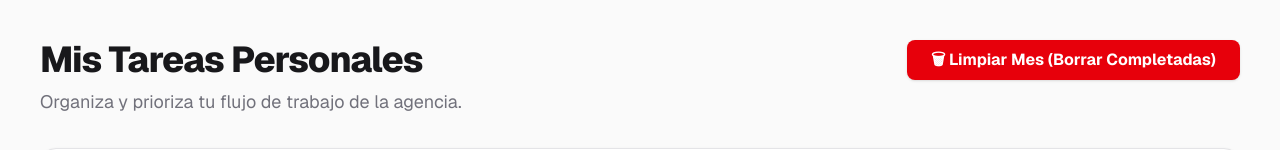
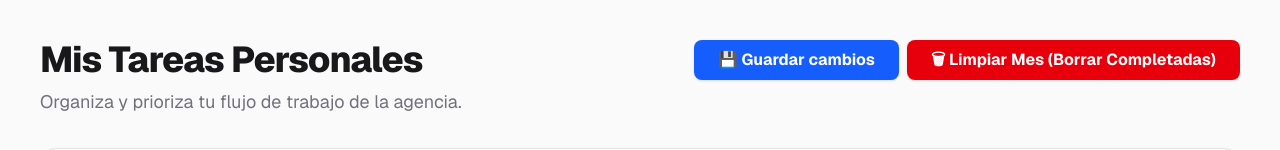
Before and after one commit to theXse/workflow-app, a Next.js app: page /mis-tareas in a window 1280 px wide. Shown: the top 150 px of the page. Built offline with nearby package versions, Linux system fonts and the light colour scheme; no server answers; the database is empty.

Commit message:
Agrega botón Guardar cambios para sincronizar tablero

```diff
--- a/app/mis-tareas/page.tsx
+++ b/app/mis-tareas/page.tsx
@@ -1,6 +1,6 @@
 "use client";
 
-import { useEffect, useState } from "react";
+import { useCallback, useEffect, useState } from "react";
 import { supabase } from "@/lib/supabase";
 
 type PersonalTask = {
@@ -91,8 +91,7 @@ export default function MisTareas() {
   const [mailingFechaEnvio, setMailingFechaEnvio] = useState('');
   const [mailingObjetivo, setMailingObjetivo] = useState('');
 
-  useEffect(() => {
-    const fetchData = async () => {
+  const fetchData = useCallback(async () => {
     setLoading(true);
 
     const [
@@ -122,10 +121,20 @@ export default function MisTareas() {
 
     setLoading(false);
     setCurrentTime(Date.now());
+  }, []);
+
+  useEffect(() => {
+    const timer = setTimeout(() => {
+      void fetchData();
+    }, 0);
+
+    return () => clearTimeout(timer);
+  }, [fetchData]);
+
+  const handleGuardarCambios = async () => {
+    await fetchData();
+    alert("Cambios sincronizados. Tus acciones se guardan automáticamente en la base de datos.");
   };
-
-    fetchData();
-  }, []);
 
   // --- ACCIONES TAREAS ---
   const handleCreateTask = async (city: string, project: string) => {
@@ -286,12 +295,20 @@ export default function MisTareas() {
         {/* ENCABEZADO Y BOTON LMPIEZA */}
         <div className="flex flex-col md:flex-row md:items-center justify-between gap-4 mb-2">
           <h1 className="text-4xl font-extrabold tracking-tight">Mis Tareas Personales</h1>
+          <div className="flex flex-wrap items-center gap-2">
+            <button
+              onClick={handleGuardarCambios}
+              className="shrink-0 bg-blue-600 hover:bg-blue-700 text-white font-bold py-2 px-6 rounded-lg transition-colors shadow-sm"
+            >
+              💾 Guardar cambios
+            </button>
             <button
               onClick={handleLimpiarMes}
               className="shrink-0 bg-red-600 hover:bg-red-700 text-white font-bold py-2 px-6 rounded-lg transition-colors shadow-sm"
             >
               🗑 Limpiar Mes (Borrar Completadas)
             </button>
+          </div>
         </div>
         <p className="text-zinc-500 mb-8 text-lg">Organiza y prioriza tu flujo de trabajo de la agencia.</p>
 
```
Lines whose indentation alone changed are shown as unchanged.
